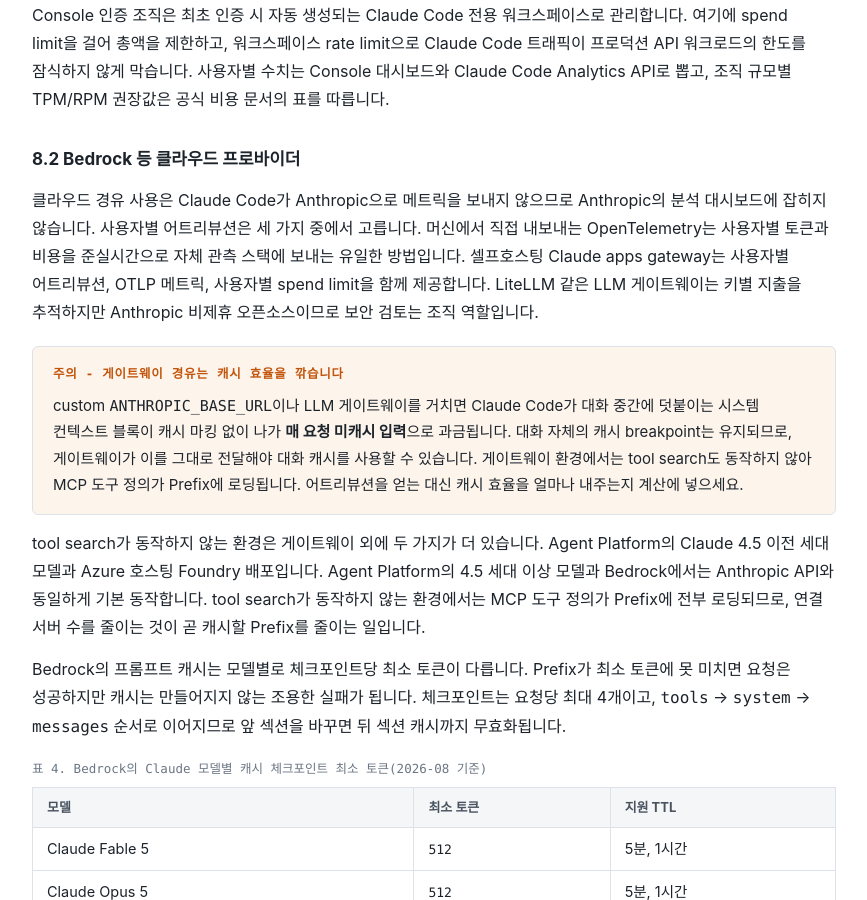
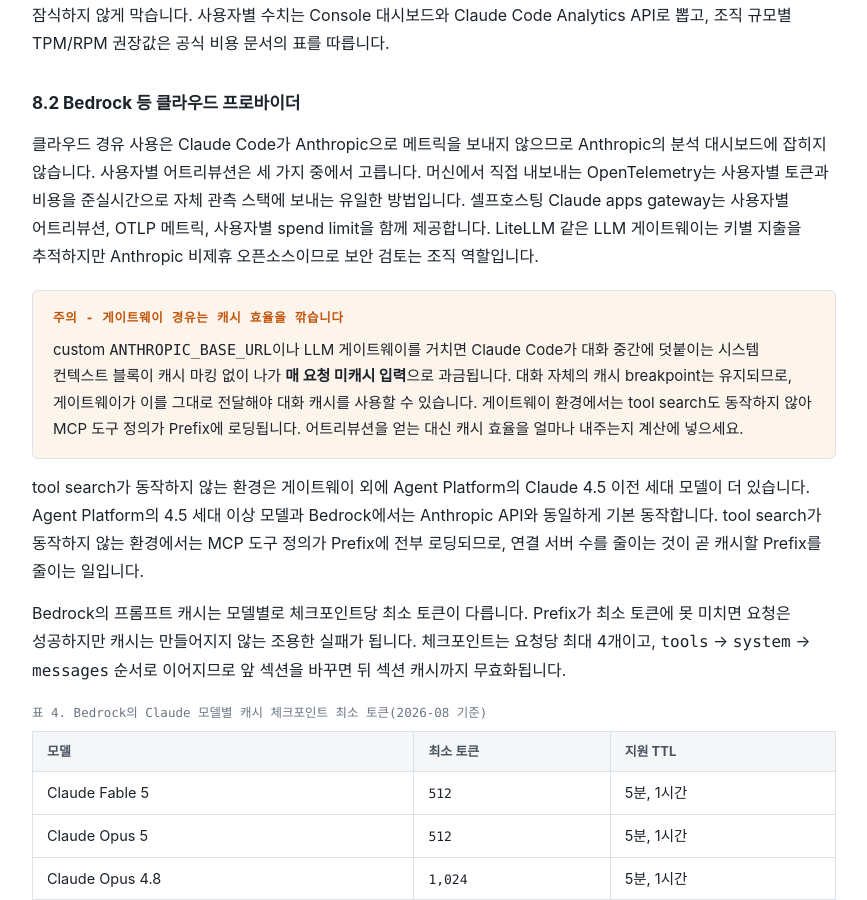
Before and after one commit to whchoi98/whchoi98.github.io, a Jekyll site: the page docs/techblog/aiml/claude-code-token-optimization-guide.html, which Jekyll copies as it is, in a window 1280 px wide and 900 px high, scrolled down 10322 px. Shown: the whole window, without its empty margins (206-1073 px from the left). Built offline with Jekyll 4.4.1, drawn with Linux system fonts in a browser that asks for light colours; some web fonts are replaced; some of the changed text lies outside the part shown.

Commit message:
docs: token-guide에서 Azure/Foundry 언급 제거 (KO/EN)

```diff
--- a/docs/techblog/aiml/claude-code-token-optimization-guide.html
+++ b/docs/techblog/aiml/claude-code-token-optimization-guide.html
@@ -1000,10 +1000,9 @@
   </p>
 
   <p>
-    지연 로딩이 안 되는 경우가 문제입니다. <strong>custom <span class="mono">ANTHROPIC_BASE_URL</span>
-    게이트웨이, Agent Platform의 Claude 4.5 이전 세대 모델, Azure 호스팅 Foundry 배포에서는
-    tool search가 동작하지 않아</strong> 도구 정의 전체가 Prefix에 로딩됩니다. 게이트웨이는
-    <span class="mono">ENABLE_TOOL_SEARCH=true</span>로 재정의할 수 있지만 나머지 둘은 재정의되지
+    지연 로딩이 안 되는 경우가 문제입니다. <strong>custom <span class="mono">ANTHROPIC_BASE_URL</span> 게이트웨이와
+    Agent Platform의 Claude 4.5 이전 세대 모델에서는 tool search가 동작하지 않아</strong> 도구 정의 전체가 Prefix에 로딩됩니다. 게이트웨이는
+    <span class="mono">ENABLE_TOOL_SEARCH=true</span>로 재정의할 수 있지만 Agent Platform 쪽은 재정의되지
     않고, Agent Platform의 4.5 세대 이상 모델에서는 Anthropic API와 동일하게 기본 동작합니다.
     <span class="mono">alwaysLoad</span>로 지정한 서버나 도구, threshold 기반 선로딩도 같은 결과를
     만듭니다. 이때는 서버 하나가 연결되거나 끊기는 것만으로 캐시 전체가 무효화됩니다.
@@ -1090,7 +1089,7 @@
     구독에서는 Claude Code가 <strong>1시간 TTL</strong>을 자동으로 요청해서 한 시간 안쪽의 공백은
     버팁니다. 플랜 한도를 넘겨 usage credits 과금으로 넘어가면 쓰기 단가가 싼 5분으로 자동
     하락하는데, 유지하고 싶으면 <span class="mono">ENABLE_PROMPT_CACHING_1H=1</span>을 둡니다.
-    API 키, Amazon Bedrock, Google Cloud의 Agent Platform, Microsoft Foundry에서는 기본 5분이고,
+    API 키, Amazon Bedrock, Google Cloud의 Agent Platform에서는 기본 5분이고,
     같은 변수로 1시간에 opt-in합니다.
   </p>
 
@@ -1280,8 +1279,7 @@
   </div>
 
   <p>
-    tool search가 동작하지 않는 환경은 게이트웨이 외에 두 가지가 더 있습니다. Agent Platform의
-    Claude 4.5 이전 세대 모델과 Azure 호스팅 Foundry 배포입니다. Agent Platform의 4.5 세대 이상
+    tool search가 동작하지 않는 환경은 게이트웨이 외에 Agent Platform의 Claude 4.5 이전 세대 모델이 더 있습니다. Agent Platform의 4.5 세대 이상
     모델과 Bedrock에서는 Anthropic API와 동일하게 기본 동작합니다. tool search가 동작하지 않는
     환경에서는 MCP 도구 정의가 Prefix에 전부 로딩되므로, 연결 서버 수를 줄이는 것이 곧 캐시할
     Prefix를 줄이는 일입니다.
@@ -1894,10 +1892,10 @@
 
   <p>
     The problem is where deferred loading is unavailable. <strong>With a custom
-    <span class="mono">ANTHROPIC_BASE_URL</span> gateway, pre-4.5-generation Claude models on the
-    Agent Platform, and Azure-hosted Foundry deployments, tool search does not work</strong> and the full
+    <span class="mono">ANTHROPIC_BASE_URL</span> gateway and pre-4.5-generation Claude models on the
+    Agent Platform, tool search does not work</strong> and the full
     tool definitions are loaded into the prefix. A gateway can be overridden with
-    <span class="mono">ENABLE_TOOL_SEARCH=true</span>, but the other two cannot, and 4.5-generation-and-later
+    <span class="mono">ENABLE_TOOL_SEARCH=true</span>, but the Agent Platform case cannot, and 4.5-generation-and-later
     models on the Agent Platform behave the same as the Anthropic API by default. Servers or tools
     designated with <span class="mono">alwaysLoad</span>, and threshold-based preloading, produce the same
     result. In that state, a single server connecting or disconnecting invalidates the entire cache.
@@ -1984,8 +1982,8 @@
     On subscriptions, Claude Code automatically requests a <strong>1-hour TTL</strong>, so gaps
     shorter than an hour survive. Once you exceed the plan limit and roll over to usage-credits
     billing, it automatically drops to the cheaper-to-write 5 minutes; to keep 1 hour, set
-    <span class="mono">ENABLE_PROMPT_CACHING_1H=1</span>. With API keys, Amazon Bedrock, the
-    Agent Platform on Google Cloud, and Microsoft Foundry the default is 5 minutes, and the same
+    <span class="mono">ENABLE_PROMPT_CACHING_1H=1</span>. With API keys, Amazon Bedrock, and the
+    Agent Platform on Google Cloud the default is 5 minutes, and the same
     variable opts in to 1 hour.
   </p>
 
@@ -2184,8 +2182,7 @@
   </div>
 
   <p>
-    Beyond gateways, there are two more environments where tool search does not work: pre-4.5-generation
-    Claude models on the Agent Platform, and Azure-hosted Foundry deployments. On 4.5-generation-and-later
+    Beyond gateways, tool search also does not work with pre-4.5-generation Claude models on the Agent Platform. On 4.5-generation-and-later
     models on the Agent Platform, and on Bedrock, it works by default just like the Anthropic API. Where
     tool search does not work, all MCP tool definitions are loaded into the prefix, so reducing the number
     of connected servers directly reduces the prefix you have to cache.
```
